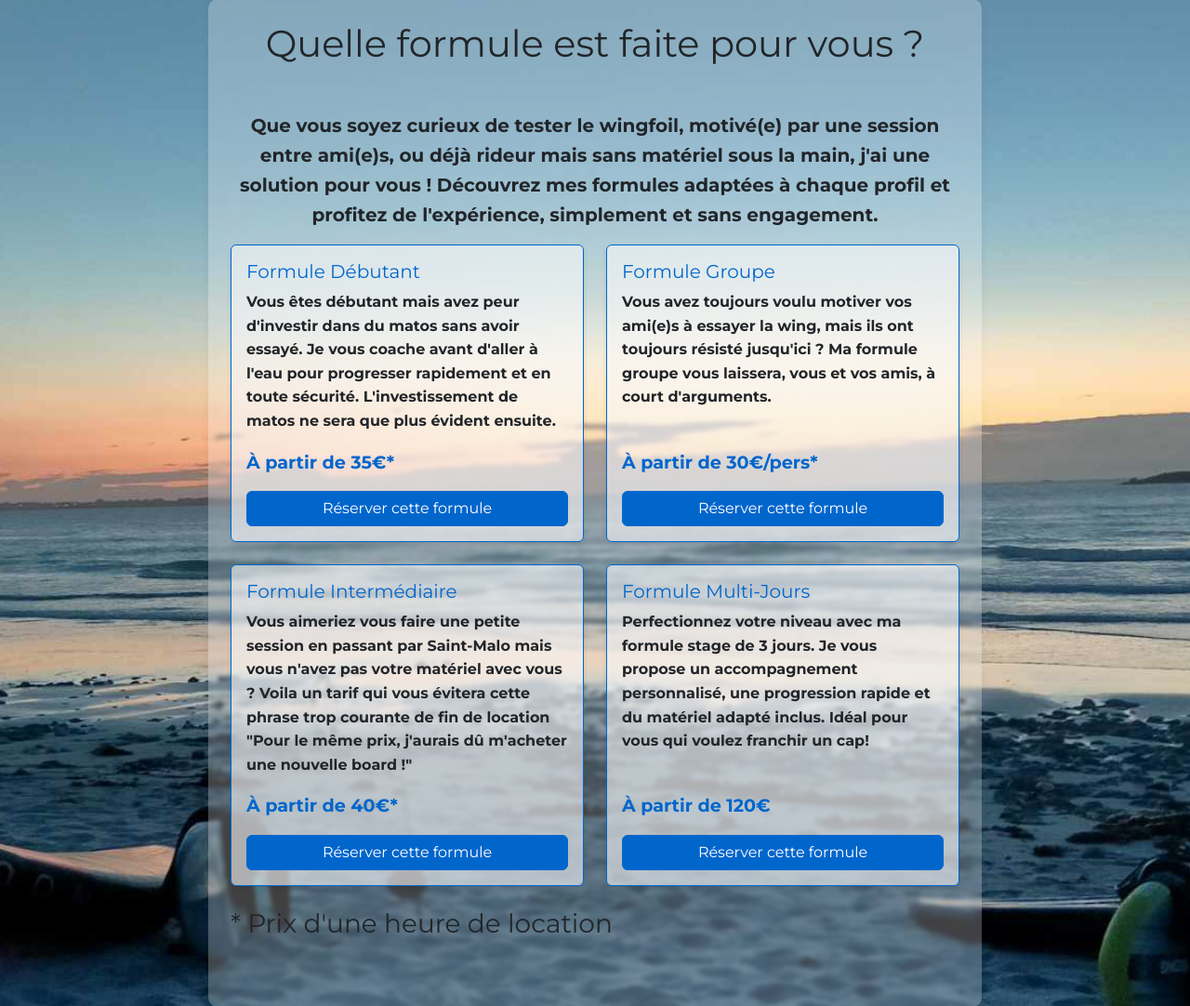
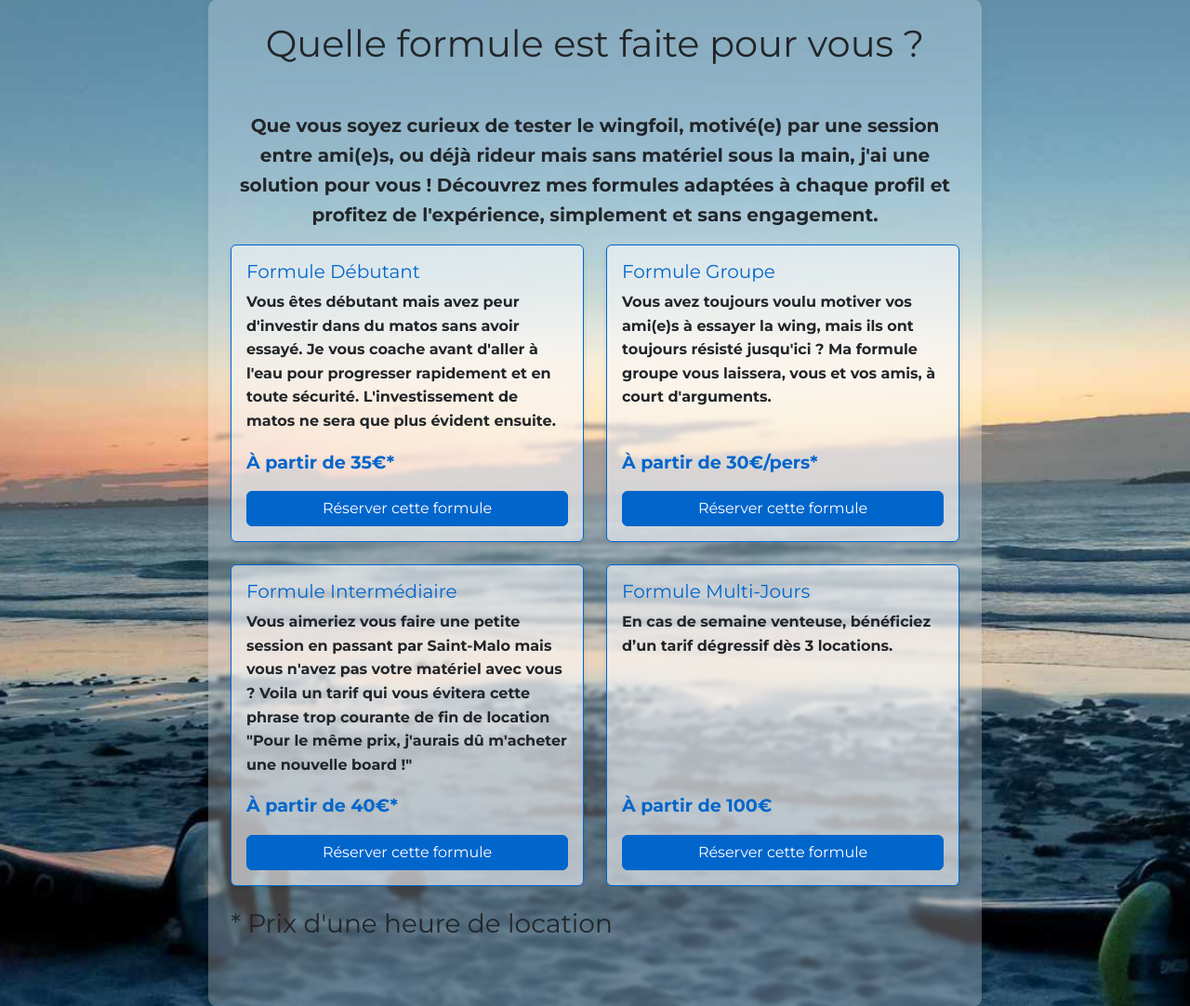
Before and after one commit to hippolyte456/wingfoil_rental, a Flask app: page /formules in a window 1280 px wide. Shown: the part 239-1321 px from the top of the page at 93% size. Run offline with Flask 3, Linux system fonts and the light colour scheme; some libraries are stand-ins or nearby versions.

Commit message:
text multijours

```diff
--- a/app/templates/formules.html
+++ b/app/templates/formules.html
@@ -57,7 +57,7 @@
                             <h5 class="card-title">Formule Multi-Jours</h5>
                             <p class="card-text"><strong>{% include 'texts/formule_stage.txt' %}</strong></p>
                             <div class="mt-auto">
-                                <p class="price-tag mb-3">À partir de 120€</p>
+                                <p class="price-tag mb-3">À partir de 100€</p>
                                 <a href="{{ url_for('main.contact') }}" class="btn btn-primary w-100">Réserver cette formule</a>
                             </div>
                         </div>
--- a/app/templates/texts/formule_stage.txt
+++ b/app/templates/texts/formule_stage.txt
@@ -1 +1 @@
-Perfectionnez votre niveau avec ma formule stage de 3 jours. Je vous propose un accompagnement personnalisé, une progression rapide et du matériel adapté inclus. Idéal pour vous qui voulez franchir un cap!
+En cas de semaine venteuse, bénéficiez d’un tarif dégressif dès 3 locations.
```
